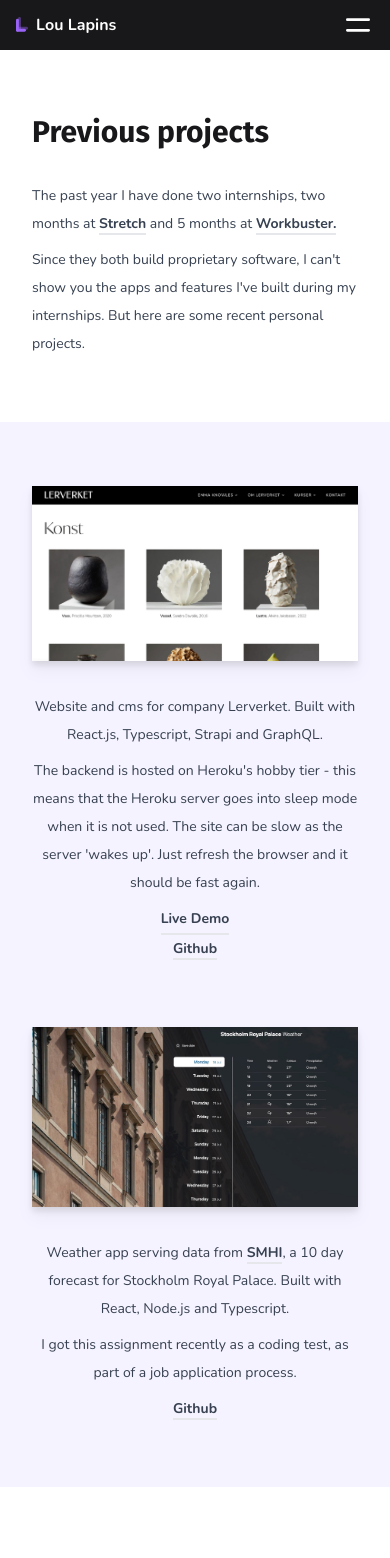
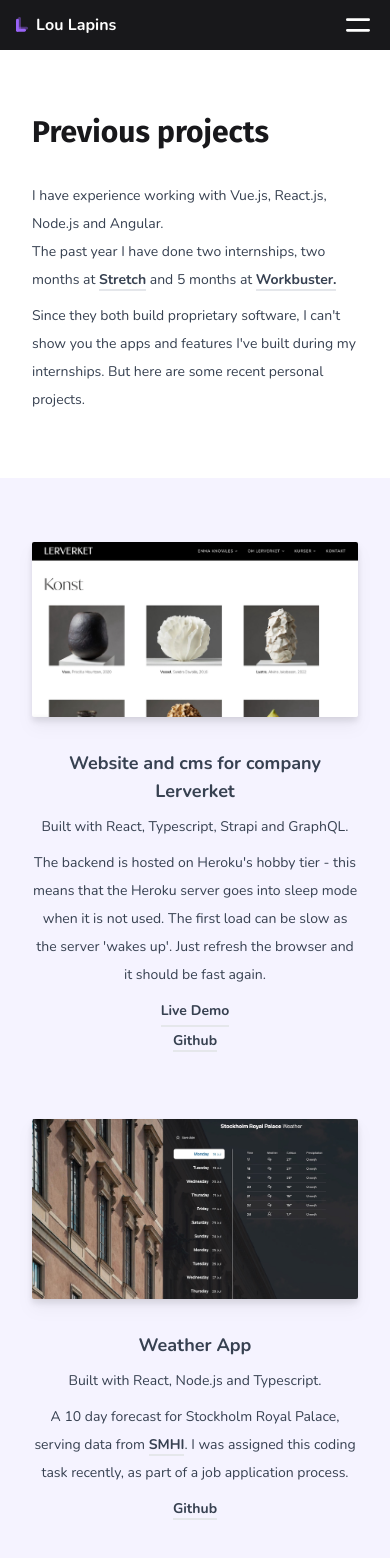
Before and after one commit to LouLapins/website-vue-vite-tailwind, a Vue app: page /work in a window 390 px wide. Shown: the top 1558 px of the page. Before the commit the page ends 1487 px from the top, so only its background shows below. Built offline with nearby package versions, Linux system fonts and the light colour scheme.

Commit message:
Styling fix for Work page

```diff
--- a/src/pages/work/Work.vue
+++ b/src/pages/work/Work.vue
@@ -3,6 +3,9 @@
     <div class="w-full px-8 mt-16 lg:w-[45%]">
       <Heading text="Previous projects" />
       <BodyText class="mb-16">
+        <p>
+          I have experience working with Vue.js, React.js, Node.js and Angular.
+        </p>
         <p>
           The past year I have done two internships, two months at
           <TextLink
@@ -31,13 +34,13 @@
         image-link-url="https://lerverket.netlify.app/"
       >
         <BodyText>
+          <h2 class="my-2 text-lg font-bold">Website and cms for company Lerverket</h2>
           <p>
-            Website and cms for company Lerverket. Built with React.js,
-            Typescript, Strapi and GraphQL.
+            Built with React, Typescript, Strapi and GraphQL.
           </p>
           <p class="my-2">
             The backend is hosted on Heroku's hobby tier - this means that the
-            Heroku server goes into sleep mode when it is not used. The site can
+            Heroku server goes into sleep mode when it is not used. The first load can
             be slow as the server 'wakes up'. Just refresh the browser and it
             should be fast again.
           </p>
@@ -60,17 +63,16 @@
         image-link-url="https://github.com/LouLapins/weather-app-node-react"
       >
         <BodyText>
-          <p>
-            Weather app serving data from
+          <h2 class="my-2 text-lg font-bold">Weather App</h2>
+          <p>Built with React, Node.js and Typescript.</p>
+          <p class="my-2">
+             A 10 day forecast for Stockholm Royal Palace, serving data from
             <TextLink
               aria-label="SMHI API Docs"
               url="https://opendata.smhi.se/apidocs/metfcst/index.html"
               text="SMHI"
-            />, a 10 day forecast for Stockholm Royal Palace. Built with React,
-            Node.js and Typescript.
-          </p>
-          <p class="my-2">
-            I got this assignment recently as a coding test, as part of a job
+            />.
+            I was assigned this coding task recently, as part of a job
             application process.
           </p>
           <TextLink
--- a/src/pages/work/components/WorkItem.vue
+++ b/src/pages/work/components/WorkItem.vue
@@ -1,7 +1,7 @@
 <template>
     <div class="w-full px-8 mt-16 text-center lg:mx-auto lg:w-2/3">
-        <a class="w-4/5 rounded-sm lg:w-full drop-shadow-lg" :href="imageLinkUrl" target="_blank" rel="noopener noreferrer">
-        <img :src="imageSrcUrl" :alt="imageAltText">
+        <a class="w-4/5 lg:w-full" :href="imageLinkUrl" target="_blank" rel="noopener noreferrer">
+        <img class="rounded-sm drop-shadow-lg" :src="imageSrcUrl" :alt="imageAltText">
         </a>
         <slot></slot>
     </div>
```
